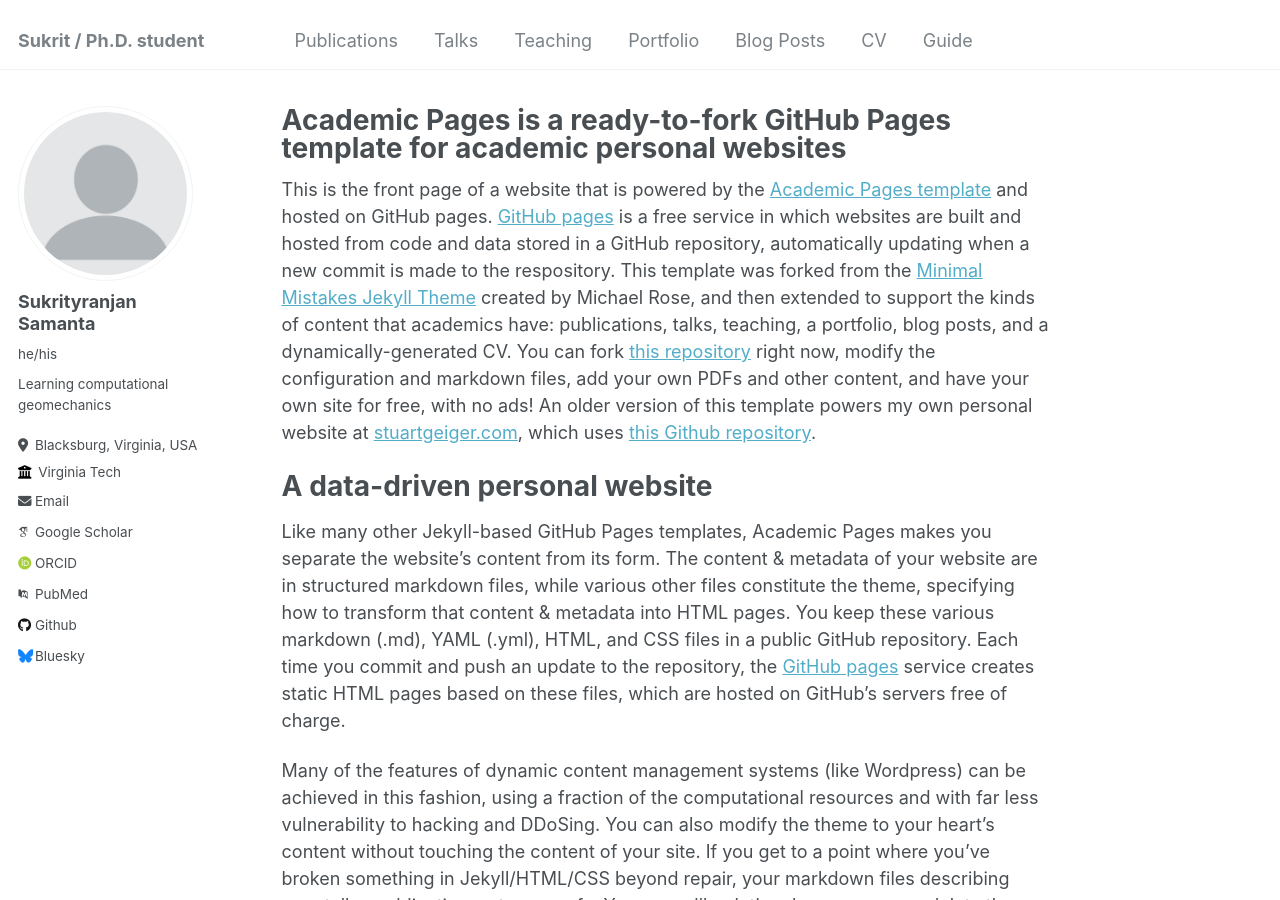
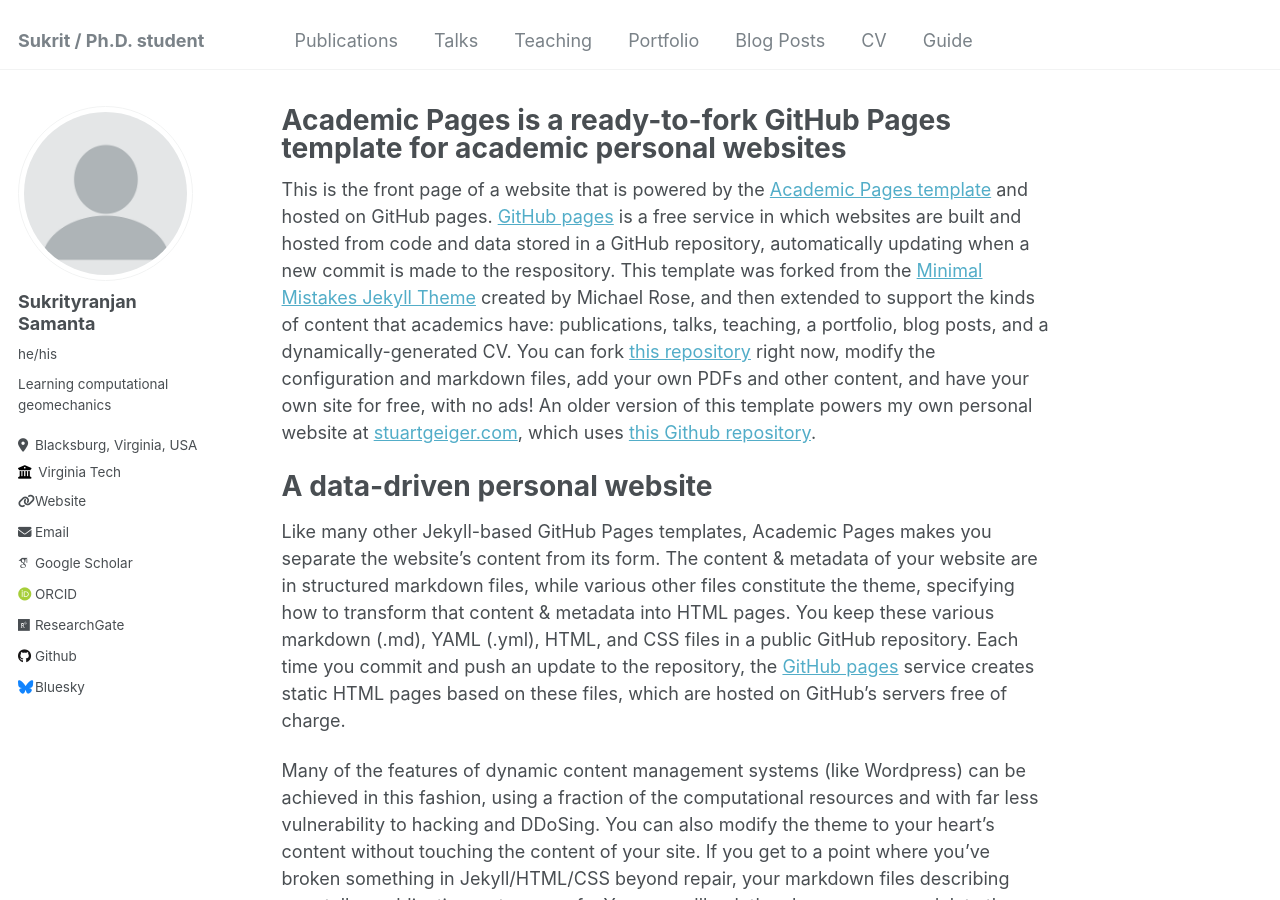
Before and after one commit to Sukritvt/Sukritvt.github.io, a Jekyll site: the page built from _pages/about.md, in a window 1280 px wide and 900 px high. Built offline with Jekyll 4.4.1, drawn with Linux system fonts in a browser that asks for light colours; some web fonts are replaced; part of the change alters nothing that is shown.

Commit message:
Update _config.yml

```diff
--- a/_config.yml
+++ b/_config.yml
@@ -26,25 +26,16 @@ author:
   bio              : "Learning computational geomechanics"
   location         : "Blacksburg, Virginia, USA"
   employer         : "Virginia Tech"
-  uri              : # URL
-  email            : "none@example.org"
+  uri              : "https://geot.cee.vt.edu/"
+  email            : "sukrityranjan@vt.edu"
 
   # Academic websites
-  arxiv            : # URL - Update with the correct link to your profile
-  googlescholar    : "https://scholar.google.com/citations?user=PS_CX0AAAAAJ"
-  impactstory      : # URL
-  orcid            : "http://orcid.org/yourorcidurl"
-  semantic         : # URL
-  pubmed           : "https://www.ncbi.nlm.nih.gov/pubmed/?term=john+snow"
-  researchgate     : # URL
+  googlescholar    : "https://scholar.google.com/citations?user=OwqHuYYAAAAJ&hl=en"
+  orcid            : "http://orcid.org/0000-0003-3823-6011"
+  researchgate     : "https://www.researchgate.net/profile/Sukrityranjan-Samanta"
 
   # Repositories and software development
-  bitbucket        : # Username - Update with your username on the site
-  codepen          : # Username
-  dribbble         : # Username
   github           : "academicpages"
-  kaggle           : # Username
-  stackoverflow    : # User number or user number and name (i.e., use "1" or "1/jeff-atwood")
 
   # Social media
   bluesky          : "bsky.app" # Replace this with you Bluesky username
```
